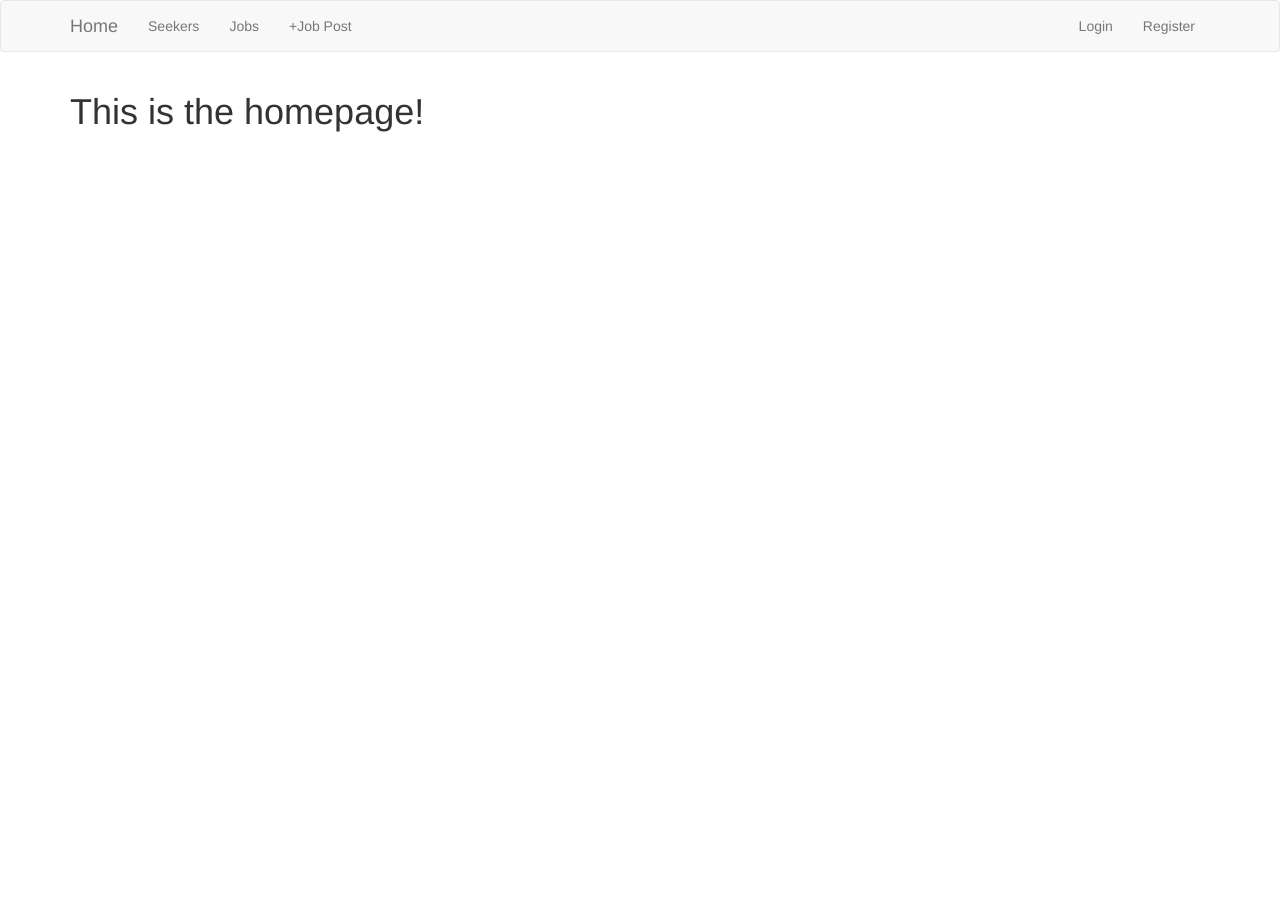
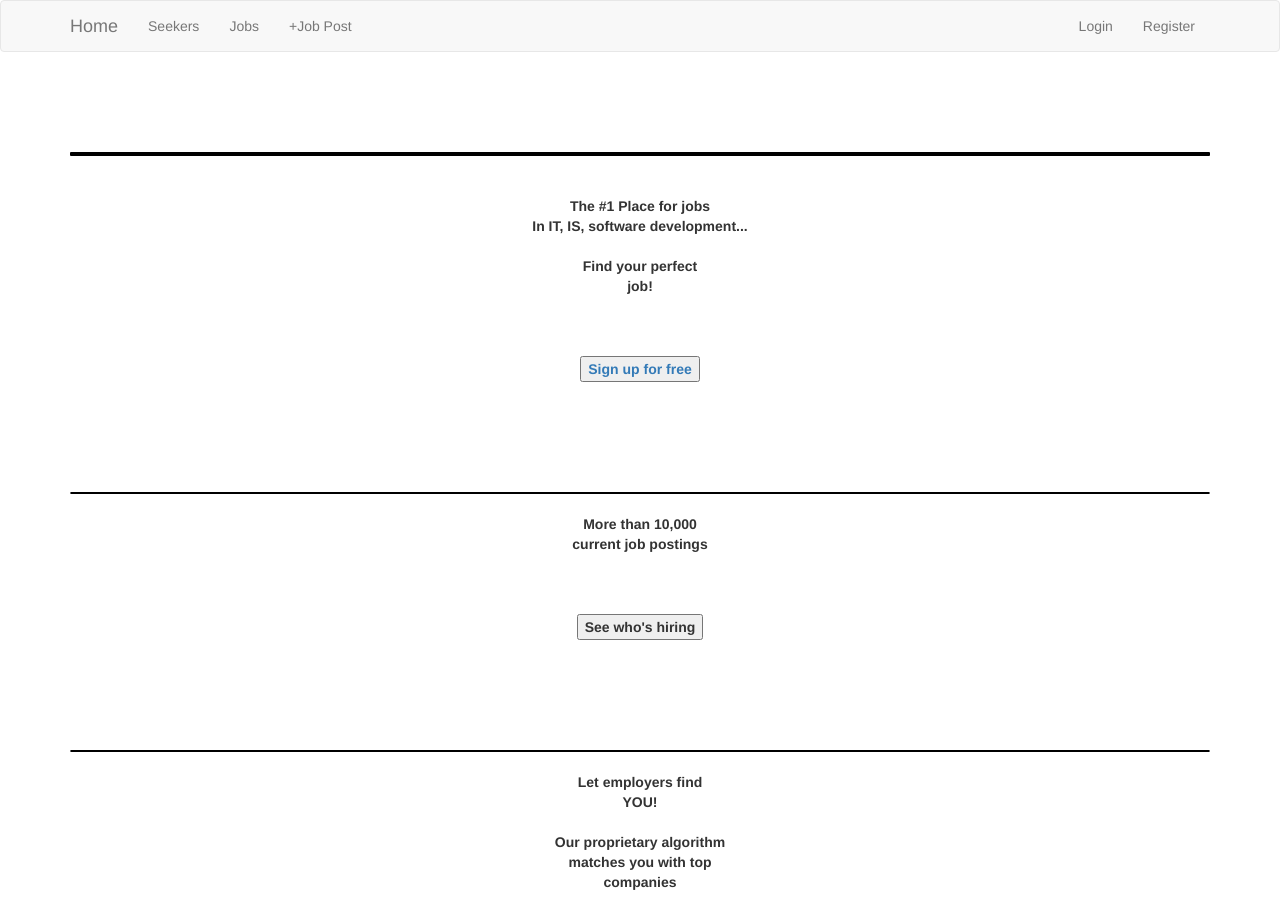
Before and after one commit to shirtandtieler/Job-Website-Project, a Flask app: page / in a window 1280 px wide. Before the commit the page ends 132 px from the top, so only its background shows below. Run offline with Flask 2, Linux system fonts and the light colour scheme; some libraries are stand-ins or nearby versions.

Commit message:
Completed routing for non-user homepage

```diff
--- a/app/templates/index.html
+++ b/app/templates/index.html
@@ -1,5 +1,106 @@
 {% extends "base.html" %}
 
 {% block app_content %}
-<h1>This is the homepage!</h1>
+
+<head>
+    <title>Homepage</title>
+    <style>
+        .hr1 {
+            border: 2px solid black;
+            border-radius: 1px;
+            font-weight: bold;
+        }
+
+        .hr2 {
+          border: 1px solid black;
+          border-radius: 1px;
+        }
+
+          li {
+            float: left;
+          }
+
+          li a {
+            display: block;
+            color: white;
+            text-align: center;
+            padding: 14px 16px;
+            text-decoration: none;
+          }
+
+          li a:hover {
+            background-color: #111;
+          }
+
+          .p1 {
+              text-align: center;
+              font-weight: bold;
+          }
+    </style>
+</head>
+
+<br>
+<br>
+<br>
+
+<hr class="hr1">
+<br>
+
+<p class="p1">
+    The #1 Place for jobs
+    <br>
+    In IT, IS, software development...
+    <br>
+    <br>
+    Find your perfect
+    <br>
+    job!
+    <br>
+    <br>
+    <br>
+    <br>
+    <button type="button"> <a href="{{ url_for('auth.register') }}">Sign up for free</a></button>
+</p>
+
+
+
+<br>
+<br>
+<br>
+<br>
+
+<hr class="hr2">
+
+<p class="p1">
+    More than 10,000
+    <br>
+    current job postings
+    <br>
+    <br>
+    <br>
+    <br>
+    <button type="button">See who's hiring</button>
+</p>
+
+<br>
+<br>
+<br>
+<br>
+
+<hr class="hr2">
+
+<p class="p1">
+    Let employers find
+    <br>
+    YOU!
+    <br>
+    <br>
+    Our proprietary algorithm
+    <br>
+    matches you with top
+    <br>
+    companies
+</p>
+
+
 {% endblock %}
```
